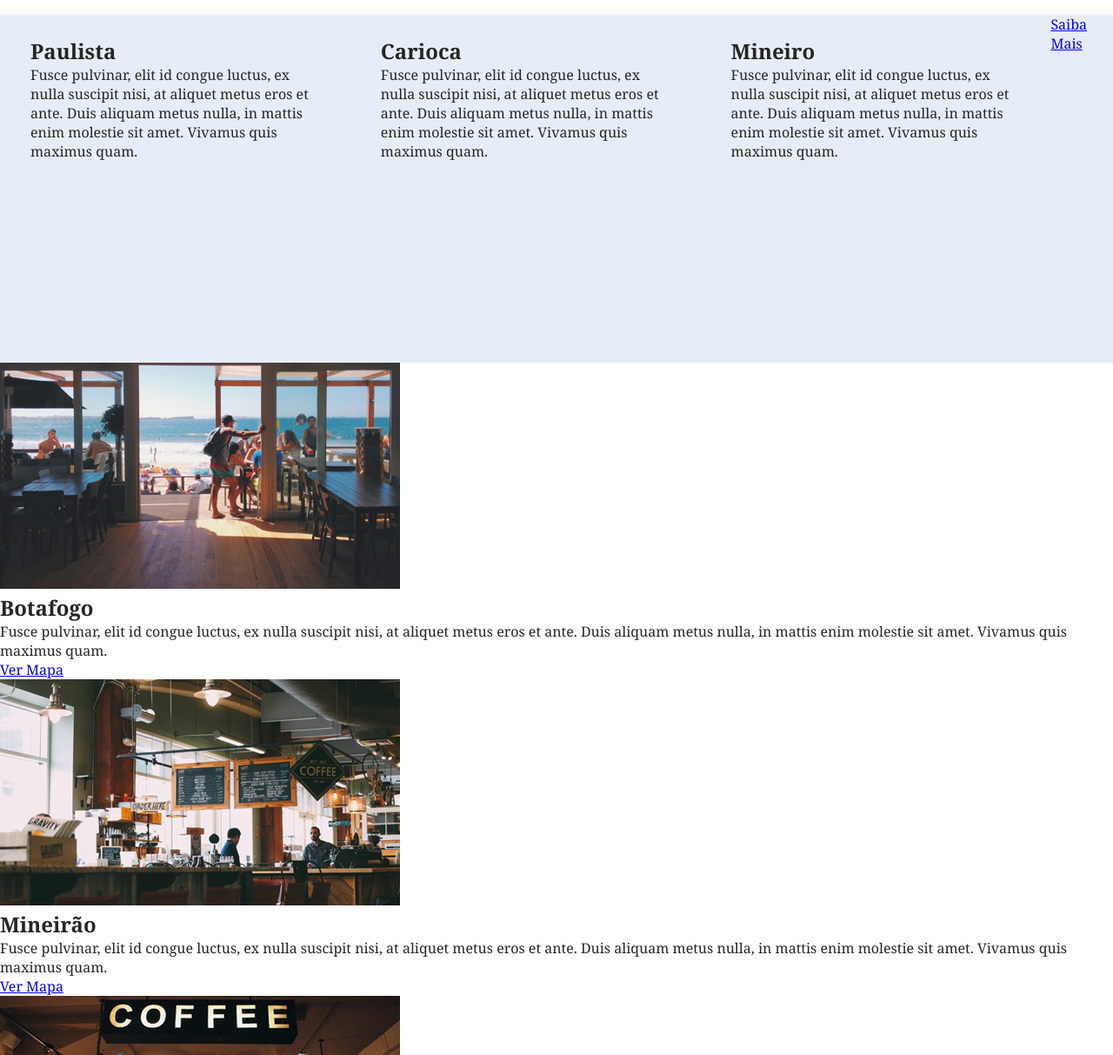
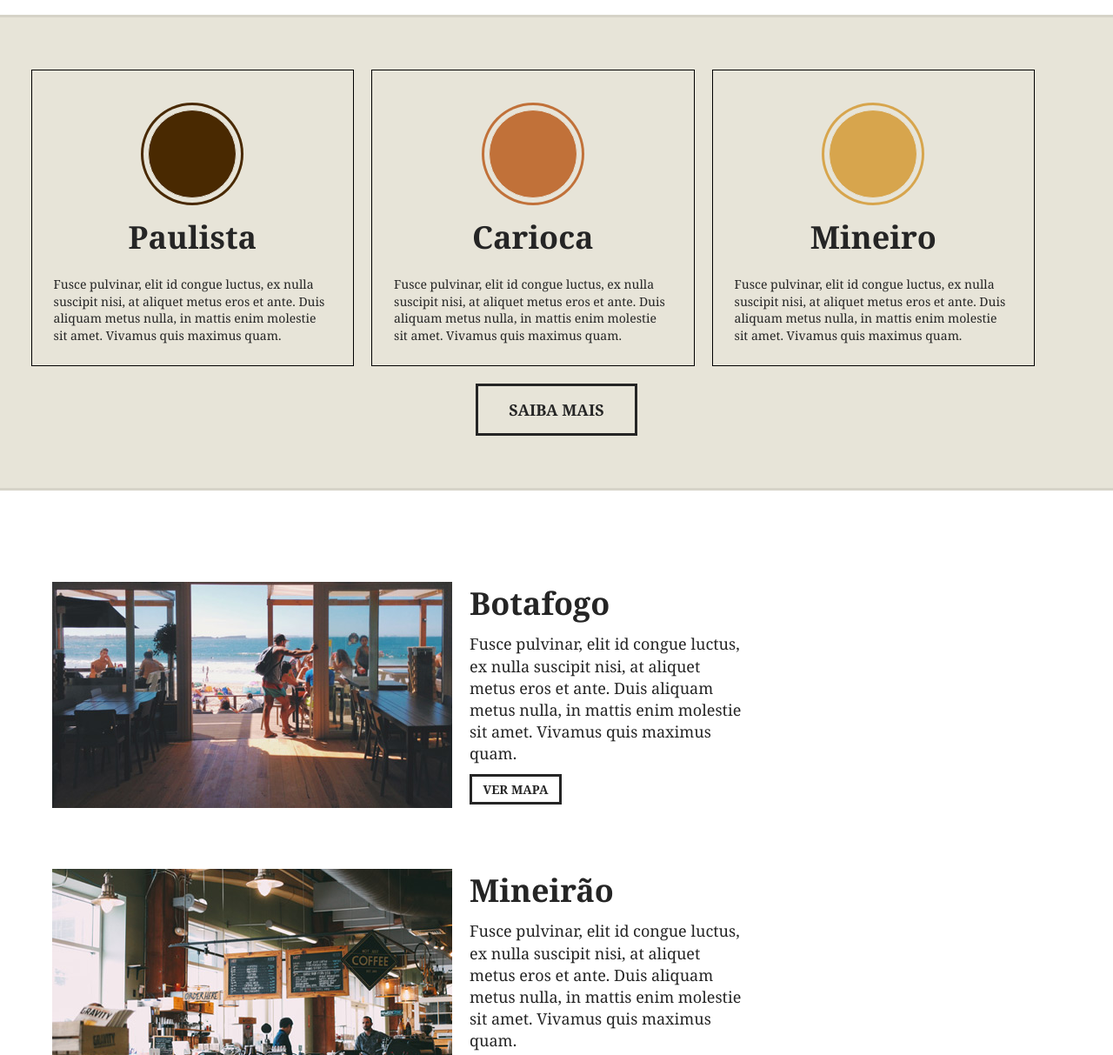
Before and after one commit to IagoFront/front-cafeteria, a plain HTML site: page index.html in a window 1280 px wide. Shown: the part 1222-2435 px from the top of the page at 87% size. Drawn offline with Linux system fonts and the light colour scheme.

Commit message:
adicionando locais

```diff
--- a/css/style.css
+++ b/css/style.css
@@ -129,19 +129,175 @@ margin: 60px 0;
     padding-bottom: 30px;
 }
 
-.tipos {
-    width: 100%;
-    height: 400px;
-    background-color: #e7edf8;
+.produtos {
+    padding: 60px 0;
+    background-color: #e7e4d8;
+    border-bottom: 3px solid  #d6d3c8;
+    border-top: 3px solid  #d6d3c8;
+
+}
+.produtos-container {
+    max-width: 96%;
+    margin: 0 auto;
+}
+.produtos-container::before, .produtos-container::after {
+    content: '';
+    display: table;
+    clear: both;
 }
 
-.tipos-a , .tipos-b, .tipos-c{
+.produtos-item{
     width: 26%;
-    margin: 0 10px;
+    margin: 0 10px 20px 10px;
     float: left;
     padding: 25px;
-    height: 300px;
+    border: 1px solid black;
 }
-.tipos a{
+.produtos-item h2 {
+    text-align: center;
+    font-size: 2.25em;
+    margin-bottom: 20px;
 
 }
+.produtos-item .img-item {
+    width: 100px;
+    height: 100px;
+    border-radius: 50%;
+    margin: 20px auto;
+    border: 1px solid #e7e4d8 ;
+}
+.produtos-item .color-1 {
+    background-color: #492901;
+    box-shadow: 0 0 0 5px #e7e4d8,0 0 0 8px #492901;
+}
+.produtos-item .color-2 {
+    background-color: #c17139;
+    box-shadow:0 0 0 5px #e7e4d8,0 0 0 8px #c17139;
+}
+
+.produtos-item .color-3 {
+    background-color: #d7a54d;
+    box-shadow:0 0 0 5px #e7e4d8,0 0 0 8px #d7a54d;
+}
+
+.produtos-item p {
+    font-size: 0.875em;
+    line-height: 1.4em;
+
+}
+
+.produtos .produtos-btn {
+    display: block;
+    width: 180px;
+    color:#252525;
+    font-size: 1.125em;
+    font-weight: bold;
+    text-decoration: none;
+    border: 3px solid;
+    padding: 15px 0;
+    text-transform: uppercase;
+    margin: 0 auto;
+    text-align: center;
+
+}
+
+
+.locais  {
+    padding: 5px 30px;
+    margin: 60px 0;
+
+}
+.locais .locais-box {
+    max-width: 960px;
+    height: 280px;
+    margin: 30px 0;
+    padding: 10px 30px;
+
+}
+.locais .locais-box .img {
+    float: left;
+
+
+}
+.locais-box .text-locais {
+    float: left;
+    margin: 0 20px;
+}
+
+.locais-box .text-locais h2 {
+    font-size: 2.25em;
+    margin-bottom: 10px;
+}
+.locais-box .text-locais p {
+    font-size: 1.125em;
+    line-height: 1.4em;
+    max-width: 320px;
+    margin-bottom: 10px;
+
+}
+
+.locais-box .text-locais a {
+    display: block;
+    width: 100px;
+    color:#252525;
+    font-size: 14px;
+    font-weight: bold;
+    text-decoration: none;
+    border: 3px solid;
+    padding: 5px 0;
+    text-transform: uppercase;
+    text-align: center;
+
+}
+.up-box{
+    width: 960px;
+    background-color: #e4e1d2;
+    height: 50px;
+    padding: 30px;
+
+
+}
+.up-box .up-box-container {
+    margin: 0 30px;
+height: 100px;
+
+
+}
+
+.up-box-container .box-text {
+float: left;
+width: 50%;
+}
+.up-box-container .box-text h2 {
+    font-size: 2.25em;
+    }
+
+    .up-box-container .box-text p {
+        font-size: 1.5em;
+        font-style: italic;
+        }
+
+
+.up-box-container .box-email {
+float: left;
+width: 50%;
+}
+.up-box-container .box-email input {
+    width: 200px;
+    border: none;
+}
+
+.up-box-container .box-email input::placeholder{
+  background-color: #e4e1d2;
+}
+.up-box-container .box-email button {
+    height: 40px;
+    padding: 5px;
+    text-transform: uppercase;
+    color: white;
+    background-color: #202121;
+    border: none;
+    font-family: Georgia, serif;
+    font-size: 1.5em;
+    width: 140px;
+}
--- a/index.html
+++ b/index.html
@@ -55,71 +55,90 @@
         </p>
 
     </section>
-    <section class="tipos">
-        <div class="tipos-a">
+    <section class="produtos">
+        <div class="produtos-container">
+            <div class="produtos-item">
+                <div class="img-item color-1">
 
+                </div>
                 <h2>Paulista</h2>
                 <p> Fusce pulvinar, elit id congue luctus, ex nulla suscipit nisi, at aliquet metus eros et ante. Duis
                     aliquam metus nulla, in mattis enim molestie sit amet. Vivamus quis maximus quam.</p>
             </div>
-        <div class="tipos-b">
+            <div class="produtos-item">
+                <div class="img-item color-2">
+
+                </div>
                 <h2>Carioca</h2>
                 <p>Fusce pulvinar, elit id congue luctus, ex nulla suscipit nisi, at aliquet metus eros et ante. Duis
                     aliquam metus nulla, in mattis enim molestie sit amet. Vivamus quis maximus quam.</p>
             </div>
-        <div class="tipos-c">
+            <div class="produtos-item">
+                <div class="img-item color-3">
+
+                </div>
                 <h2>Mineiro</h2>
                 <p>Fusce pulvinar, elit id congue luctus, ex nulla suscipit nisi, at aliquet metus eros et ante. Duis
                     aliquam metus nulla, in mattis enim molestie sit amet. Vivamus quis maximus quam.</p>
             </div>
-        <a href="#">Saiba Mais</a>
+        </div>
+        <a class="produtos-btn" href="#">Saiba Mais</a>
 
     </section>
 
-    <section>
-        <div class="botafogo">
-            <div class="img-botafogo">
+    <section class="locais">
+        <div class="locais-box">
+            <div class="img">
                 <img src="img/botafogo.jpg" alt="Brafé unidade botafogo">
             </div>
+            <div class="text-locais">
                 <h2>Botafogo</h2>
-            <p>Fusce pulvinar, elit id congue luctus, ex nulla suscipit nisi, at aliquet metus eros et ante. Duis
-                aliquam metus nulla, in mattis enim molestie sit amet. Vivamus quis maximus quam.</p>
-            <a href="#">Ver Mapa</a>
-        </div>
-
-        <div class="mineirao">
-            <div class="img-mineirao" alt="Brafé unidade mineirao">
-                <img src="img/mineirao.jpg">
-            </div>
-            <div class="txt-mineirao">
-                <h2>Mineirão</h2>
-                <p>Fusce pulvinar, elit id congue luctus, ex nulla suscipit nisi, at aliquet metus eros et ante. Duis
+                <p>Fusce pulvinar, elit id congue luctus, ex nulla suscipit nisi, at aliquet metus eros et ante.
+                    Duis
                     aliquam metus nulla, in mattis enim molestie sit amet. Vivamus quis maximus quam.</p>
                 <a href="#">Ver Mapa</a>
             </div>
         </div>
 
-        <div class="iguatemi">
-            <div class="img-iguatemi">
-                <img src="img/iguatemi.jpg" alt="Brafé unidade iguatemi">
+
+        <div class="locais-box">
+            <div class="img" alt="Brafé unidade mineirao">
+                <img src="img/mineirao.jpg">
             </div>
-            <div class="txt-iguatemi">
-                <h2>iguatemi</h2>
-                <p>Fusce pulvinar, elit id congue luctus, ex nulla suscipit nisi, at aliquet metus eros et ante. Duis
+            <div class="text-locais">
+                <h2>Mineirão</h2>
+                <p>Fusce pulvinar, elit id congue luctus, ex nulla suscipit nisi, at aliquet metus eros et ante.
+                    Duis
                     aliquam metus nulla, in mattis enim molestie sit amet. Vivamus quis maximus quam.</p>
                 <a href="#">Ver Mapa</a>
             </div>
         </div>
+
+        <div class="locais-box">
+            <div class="img">
+                <img src="img/iguatemi.jpg" alt="Brafé unidade iguatemi">
+            </div>
+            <div class="text-locais">
+                <h2>Iguatemi</h2>
+                <p>Fusce pulvinar, elit id congue luctus, ex nulla suscipit nisi, at aliquet metus eros et ante.
+                    Duis
+                    aliquam metus nulla, in mattis enim molestie sit amet. Vivamus quis maximus quam.</p>
+                <a href="#">Ver Mapa</a>
+            </div>
+        </div>
+
     </section>
 
-    <section>
-        <div class="text-footer">
+    <section class="up-box">
+        <div class="up-box-container">
+            <div class="box-text">
                 <h2>Assine nosso Newsletter</h2>
                 <p>Promoções e eventos mensais</p>
             </div>
             <div class="box-email">
                 <input type="text" placeholder="Digite seu e-mail">
                 <button type="submit">Enviar</button>
+            </div>
         </div>
     </section>
     <footer>
```
Lines whose indentation alone changed are shown as unchanged.
